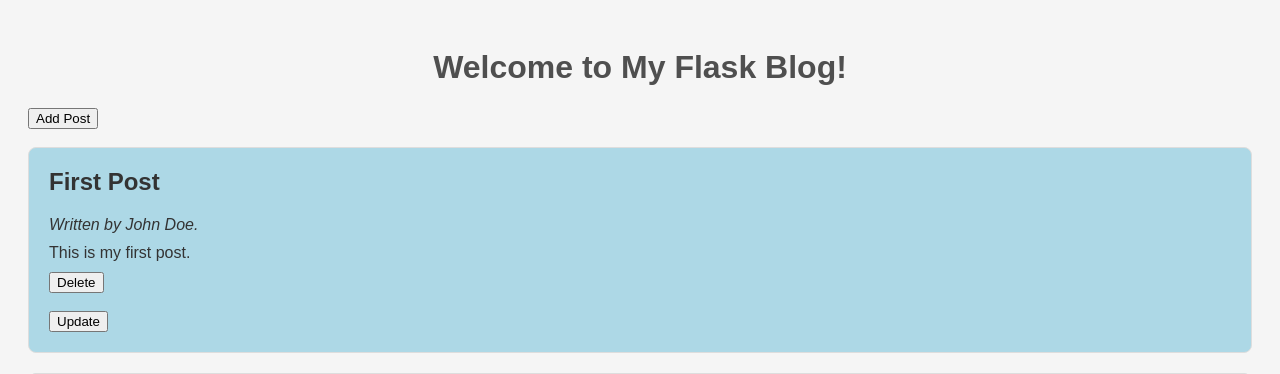
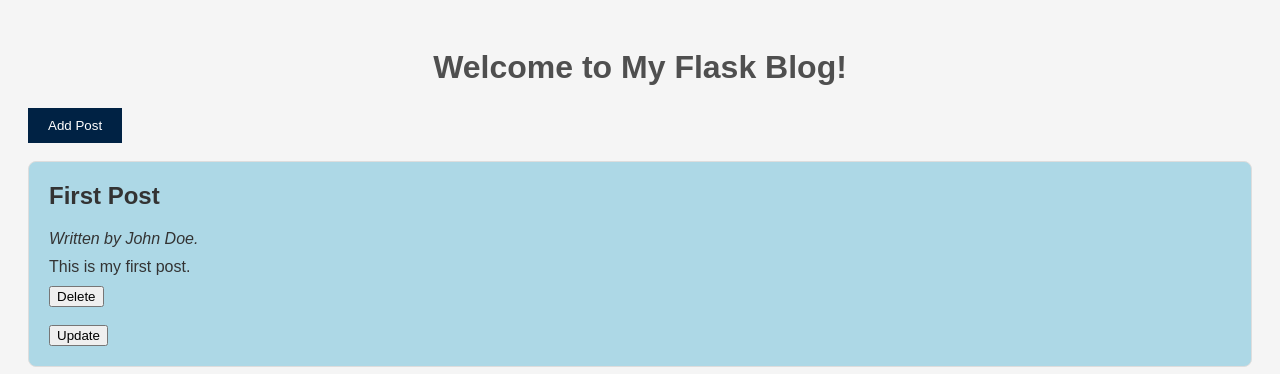
Before and after one commit to ReshmaJohnDev/Masterblog, a Flask app: page / in a window 1280 px wide. Shown: the top 374 px of the page. Run offline with Flask 3, Linux system fonts and the light colour scheme.

Commit message:
Added styles for ADD POST button

```diff
--- a/static/style.css
+++ b/static/style.css
@@ -25,3 +25,11 @@ h1 {
 .post p {
     margin: 10px 0;
 }
+
+.add-post-button {
+    background-color: #002244;
+    color: white;
+    border: none;
+    padding: 10px 20px;
+    cursor: pointer;
+}
```
